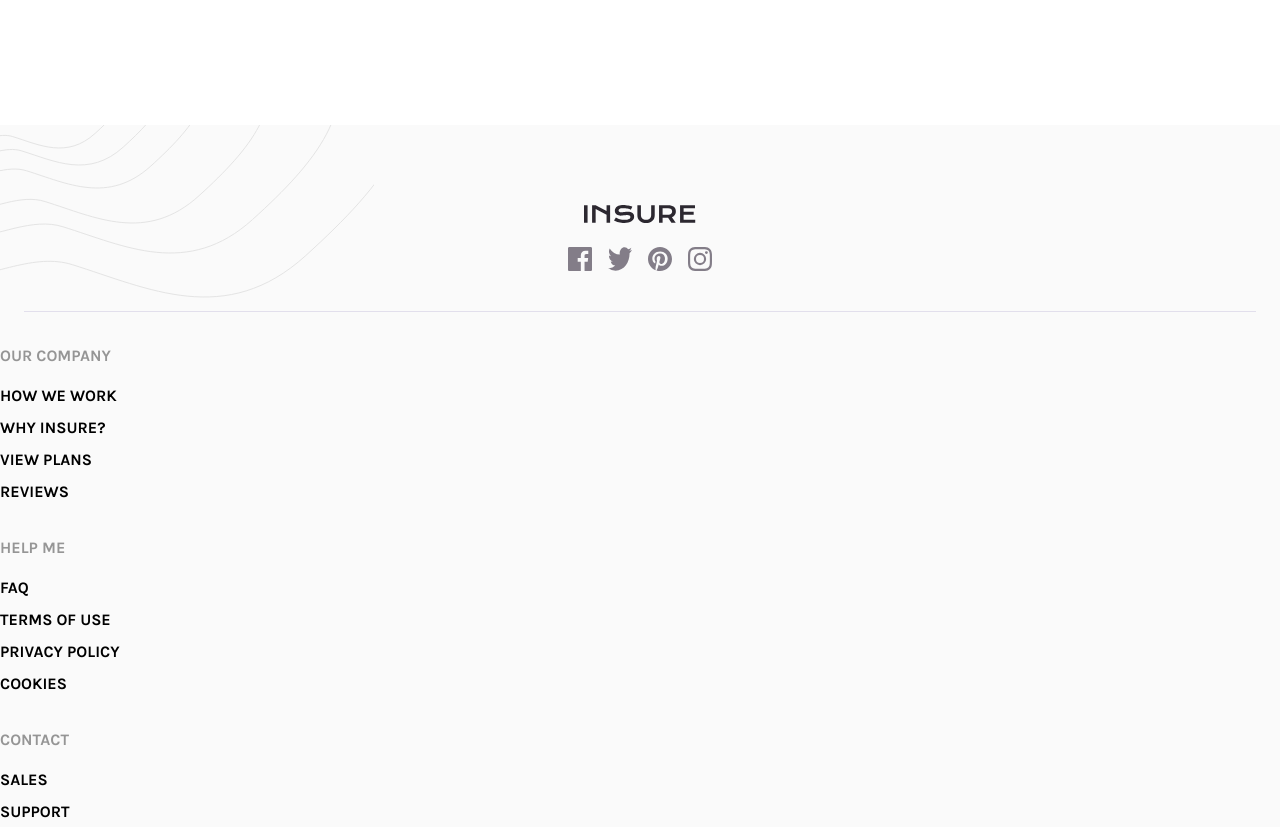
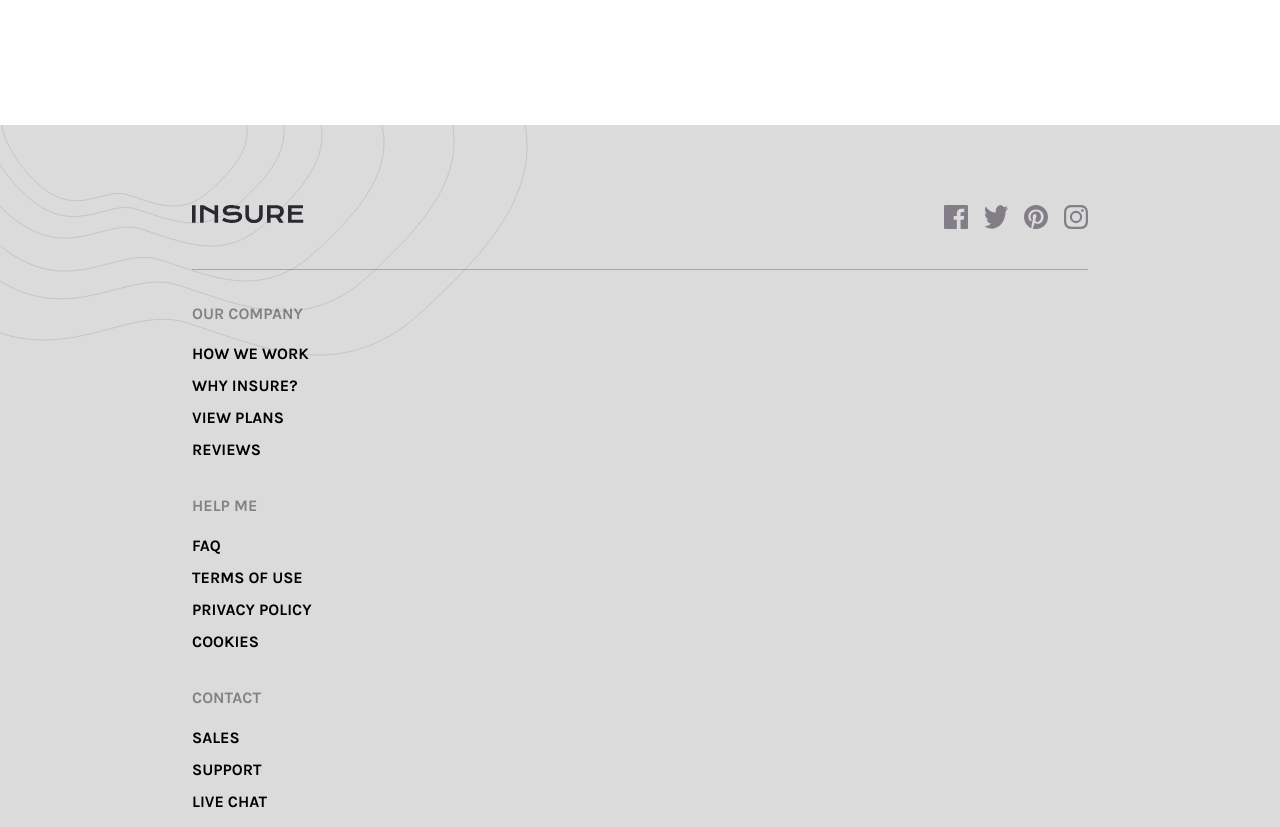
Before and after one commit to smajewski1980/insure_landing_page, a plain HTML site: page index.html in a window 1280 px wide. Shown: the part 1906-2733 px from the top of the page. Drawn offline with Linux system fonts and the light colour scheme; a web font is replaced by a local one.

Commit message:
styled desktop footer-top

```diff
--- a/index.html
+++ b/index.html
@@ -131,7 +131,17 @@
 
     <footer>
       <div class="footer-top">
-        <img src="/images/bg-pattern-footer-mobile.svg" alt="" />
+        <!-- may need to put deco above one level -->
+        <img
+          class="footer-deco-mobile"
+          src="/images/bg-pattern-footer-mobile.svg"
+          alt=""
+        />
+        <img
+          class="footer-deco-desktop"
+          src="/images/bg-pattern-footer-desktop.svg"
+          alt=""
+        />
         <div class="logo-wrapper">
           <img src="./images/logo.svg" alt="insure" />
         </div>
--- a/sass/layout/_footer.scss
+++ b/sass/layout/_footer.scss
@@ -1,17 +1,24 @@
 @use "../abstracts/variables" as *;
 
 footer {
-  background-color: $neutral-very-light-gray;
+  background-color: darken($neutral-very-light-gray, 12%);
   position: relative;
+
   .footer-top {
     padding-block: 5rem 2.5rem;
     margin-inline: 1.5rem;
-    border-bottom: 1px solid lighten($primary-dk-violet, 70%);
+    border-bottom: 1px solid lighten($primary-dk-violet, 50%);
 
     > img {
       position: absolute;
       top: 0;
       left: 0;
+    }
+
+    .footer-deco-desktop {
+      display: none;
+      mix-blend-mode: difference;
+      opacity: 0.1;
     }
 
     > * {
@@ -42,4 +49,28 @@ footer {
       margin-bottom: 0.5rem;
     }
   }
+
+  @media screen and (width > 650px) {
+    padding-inline: $desktop-inline-padding;
+    .footer-top {
+      margin: 0;
+      display: flex;
+      justify-content: space-between;
+      > * {
+        margin-inline: unset;
+      }
+
+      .social-icons-wrapper {
+        margin-top: 0;
+      }
+
+      .footer-deco-desktop {
+        display: block;
+      }
+
+      .footer-deco-mobile {
+        display: none;
+      }
+    }
+  }
 }
```
Also changed, not shown: styles/main.css, 1 other file.
